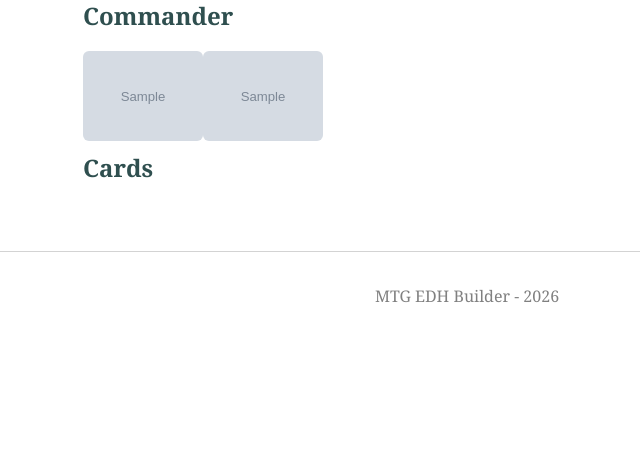
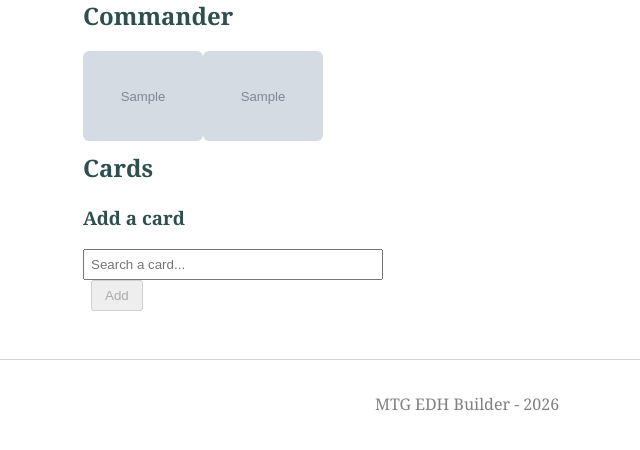
Before and after one commit to CarlosSallan/MTG-EDH-Deckbuilder, a Django app: page /decks/1/ in a window 1280 px wide. Shown: the part 198-648 px from the top of the page, without its empty margins (173-813 px from the left). Run offline with Django 5.2, Linux system fonts and the light colour scheme; a user stored in the database is signed in; tables that the repository leaves empty hold one stand-in row (values such as "Sample post"); grey boxes marked "Sample" are stand-in pictures.

Commit message:
Create the API Scryfall

```diff
--- a/blog/urls.py
+++ b/blog/urls.py
@@ -12,4 +12,5 @@ urlpatterns = [
 
     path("decks/<int:deck_id>/delete/", views.delete_deck, name="delete_deck"),
     path("decks/<int:deck_id>/remove/<int:card_id>/", views.remove_card, name="remove_card"),
+    path("decks/<int:deck_id>/add-card/", views.add_card, name="add_card"),
 ]
--- a/blog/views.py
+++ b/blog/views.py
@@ -6,7 +6,8 @@ from django.shortcuts import render, get_object_or_404, redirect
 from django.db.models import Q
 from django.views.generic import ListView, DetailView, CreateView
 from django.urls import reverse_lazy
-from .models import Deck, DeckCard
+from .models import Deck, DeckCard, Card
+import uuid
 
 
 # -------------------------
@@ -123,6 +124,46 @@ def delete_deck(request, deck_id):
 
 
 # -------------------------
+# Add card (via Scryfall)
+# -------------------------
+@login_required
+def add_card(request, deck_id):
+    deck = get_object_or_404(Deck, id=deck_id, author=request.user)
+
+    if request.method == "POST":
+        scryfall_id = request.POST.get("scryfall_id")
+        name = request.POST.get("name")
+        type_line = request.POST.get("type_line", "")
+        image_url = request.POST.get("image_url", "")
+        image_large_url = request.POST.get("image_large_url", "")
+        oracle_id = request.POST.get("oracle_id", "")
+        set_code = request.POST.get("set_code", "")
+        collector_number = request.POST.get("collector_number", "")
+        cmc = int(float(request.POST.get("cmc", 0)))
+
+        if scryfall_id and name:
+            card, _ = Card.objects.get_or_create(
+                scryfall_id=uuid.UUID(scryfall_id),
+                defaults={
+                    "oracle_id": uuid.UUID(oracle_id) if oracle_id else uuid.uuid4(),
+                    "name": name,
+                    "type_line": type_line,
+                    "image_url": image_url,
+                    "image_large_url": image_large_url,
+                    "set_code": set_code,
+                    "collector_number": collector_number,
+                    "cmc": cmc,
+                }
+            )
+            deck_card, created = DeckCard.objects.get_or_create(deck=deck, card=card)
+            if not created:
+                deck_card.quantity += 1
+                deck_card.save()
+
+    return redirect("blog:deck_detail", pk=deck_id)
+
+
+# -------------------------
 # Delete card
 # -------------------------
 @login_required
--- a/templates/base.html
+++ b/templates/base.html
@@ -40,5 +40,7 @@
     <footer>
         <p>MTG EDH Builder - 2026</p>
     </footer>
+
+    {% block extra_js %}{% endblock %}
 </body>
 </html>
--- a/templates/blog/deck_detail.html
+++ b/templates/blog/deck_detail.html
@@ -50,6 +50,30 @@
 
 <h2>Cards</h2>
 
+{% if request.user == deck.author %}
+<div class="add-card-section">
+    <h3>Add a card</h3>
+    <div style="position:relative; display:inline-block;">
+        <input type="text" id="card-search" placeholder="Search a card..." autocomplete="off" style="width:300px; padding:6px;">
+        <ul id="card-suggestions" style="display:none; position:absolute; background:white; border:1px solid #ccc; list-style:none; margin:0; padding:0; width:300px; z-index:1000;"></ul>
+    </div>
+
+    <form id="add-card-form" method="post" action="{% url 'blog:add_card' deck.id %}">
+        {% csrf_token %}
+        <input type="hidden" name="scryfall_id" id="scryfall_id">
+        <input type="hidden" name="oracle_id" id="oracle_id">
+        <input type="hidden" name="name" id="card_name">
+        <input type="hidden" name="type_line" id="type_line">
+        <input type="hidden" name="image_url" id="image_url">
+        <input type="hidden" name="image_large_url" id="image_large_url">
+        <input type="hidden" name="set_code" id="set_code">
+        <input type="hidden" name="collector_number" id="collector_number">
+        <input type="hidden" name="cmc" id="cmc">
+        <button type="submit" id="add-card-btn" disabled style="margin-left:8px; padding:6px 12px;">Add</button>
+    </form>
+</div>
+{% endif %}
+
 <div class="deck-container">
 
     <div class="cards-column">
@@ -81,3 +105,68 @@
 </div>
 
 {% endblock %}
+
+{% block extra_js %}
+<script src="https://code.jquery.com/jquery-3.7.1.min.js"></script>
+<script>
+$(function () {
+    let debounceTimer;
+
+    $("#card-search").on("input", function () {
+        const query = $(this).val().trim();
+        clearTimeout(debounceTimer);
+
+        if (query.length < 2) {
+            $("#card-suggestions").hide().empty();
+            return;
+        }
+
+        debounceTimer = setTimeout(function () {
+            $.getJSON("https://api.scryfall.com/cards/autocomplete", { q: query }, function (data) {
+                const $list = $("#card-suggestions").empty();
+                if (data.data.length === 0) { $list.hide(); return; }
+
+                data.data.slice(0, 8).forEach(function (name) {
+                    $("<li>").text(name)
+                        .css({ padding: "6px 10px", cursor: "pointer" })
+                        .hover(function () { $(this).css("background", "#eee"); },
+                               function () { $(this).css("background", "white"); })
+                        .on("click", function () {
+                            $("#card-search").val(name);
+                            $list.hide().empty();
+                            fetchCardDetails(name);
+                        })
+                        .appendTo($list);
+                });
+                $list.show();
+            });
+        }, 300);
+    });
+
+    function fetchCardDetails(name) {
+        $.getJSON("https://api.scryfall.com/cards/named", { fuzzy: name }, function (card) {
+            $("#scryfall_id").val(card.id);
+            $("#oracle_id").val(card.oracle_id);
+            $("#card_name").val(card.name);
+            $("#type_line").val(card.type_line || "");
+            $("#set_code").val(card.set);
+            $("#collector_number").val(card.collector_number);
+            $("#cmc").val(card.cmc || 0);
+
+            const img = card.image_uris ? card.image_uris.small : (card.card_faces ? card.card_faces[0].image_uris.small : "");
+            const imgLarge = card.image_uris ? card.image_uris.normal : (card.card_faces ? card.card_faces[0].image_uris.normal : "");
+            $("#image_url").val(img);
+            $("#image_large_url").val(imgLarge);
+
+            $("#add-card-btn").prop("disabled", false);
+        });
+    }
+
+    $(document).on("click", function (e) {
+        if (!$(e.target).closest("#card-search, #card-suggestions").length) {
+            $("#card-suggestions").hide();
+        }
+    });
+});
+</script>
+{% endblock %}
```
